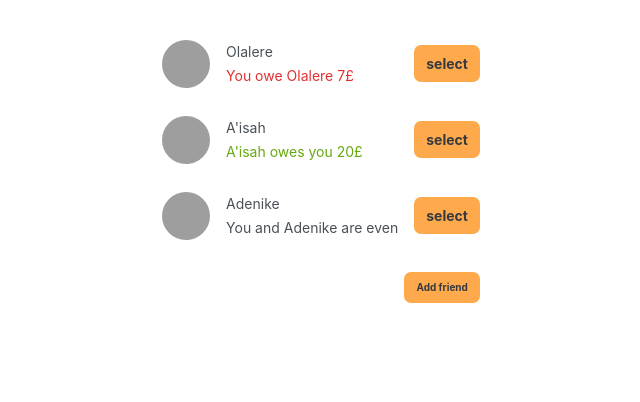
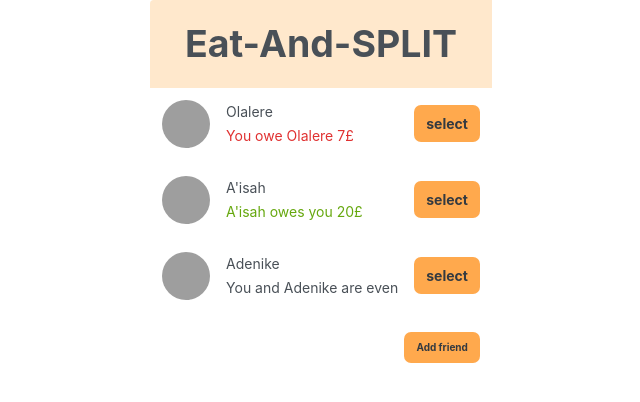
Before and after one commit to olayiwola2288/Restaurant-Calculator, a React (Create React App) app: page / in a window 1280 px wide. Shown: the top 402 px of the page, without its empty margins (319-959 px from the left). Built offline with nearby package versions, Linux system fonts and the light colour scheme; grey boxes are pictures that could not be loaded.

Commit message:
adding the tittle and some other styling

```diff
--- a/public/index.html
+++ b/public/index.html
@@ -12,10 +12,9 @@
     <link rel="apple-touch-icon" href="%PUBLIC_URL%/logo192.png" />
 
     <link rel="manifest" href="%PUBLIC_URL%/manifest.json" />
-    <title>React App</title>
+    <title>eat-and-split</title>
   </head>
-  <body className="bg-red-600">
     <noscript>You need to enable JavaScript to run this app.</noscript>
-    <div id="root" class="bg-red-800"></div>
+    <div id="root"></div>
   </body>
 </html>
--- a/src/App.js
+++ b/src/App.js
@@ -60,7 +60,7 @@ export default function App() {
   }
 
   return (
-    <div className="app lg:flex md:flex mt-11">
+    <div className="app lg:flex md:flex">
       <div className="sidebar">
         <FriendList
           friends={friends}
@@ -86,6 +86,8 @@ export default function App() {
 
 function FriendList({ friends, onSelection, selectedFriend }) {
   return (
+    <div>
+      <h1 className="text-center font-bold text-6xl py-10 bg-[#ffe8cc] rounded-ss-md">Eat-And-SPLIT</h1>
     <ul>
       {friends.map((friend) => (
         <Friend
@@ -96,6 +98,7 @@ function FriendList({ friends, onSelection, selectedFriend }) {
         />
       ))}
     </ul>
+    </div>
   );
 }
 
```
